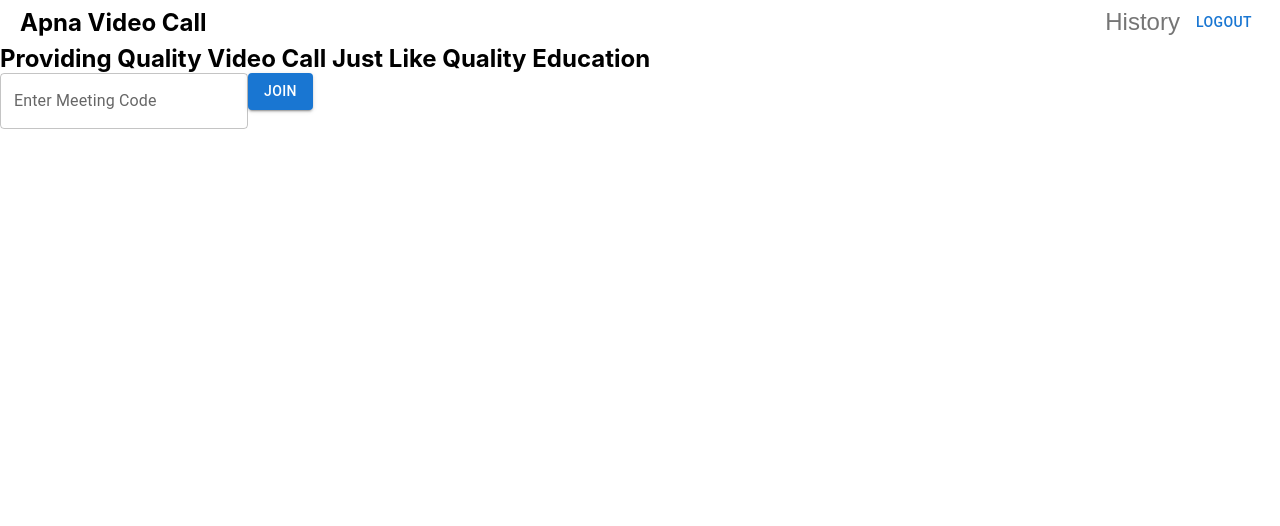
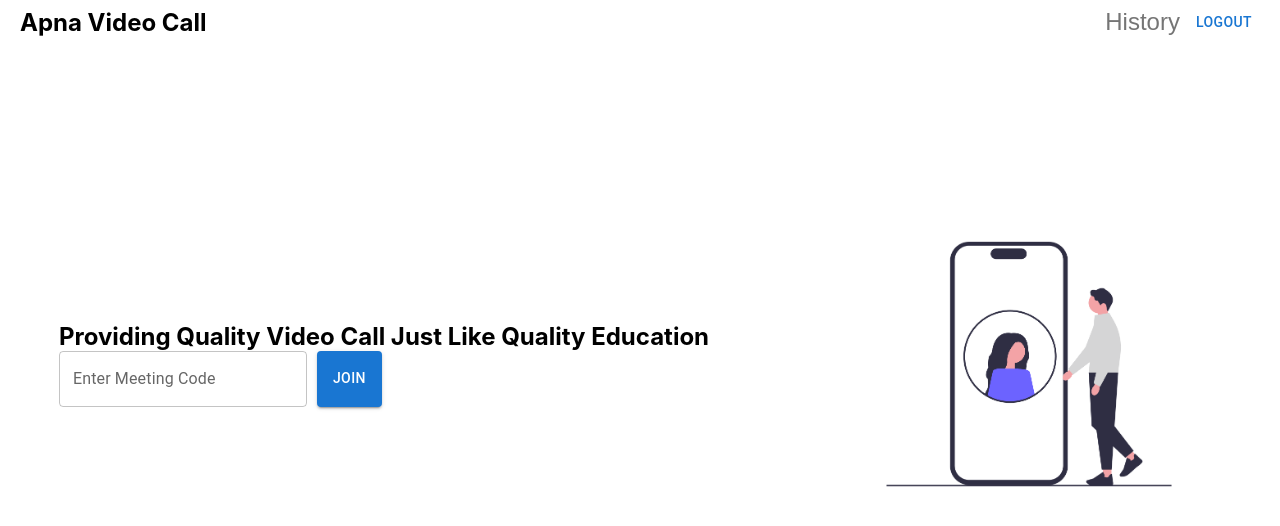
Before and after one commit to SayantanSheet/VideoCall_Frontend, a React (Create React App) app: page /home in a window 1280 px wide. Shown: the top 526 px of the page. Built offline with nearby package versions, Linux system fonts and the light colour scheme; sample sign-in values are in the browser's storage; some icons are missing; the HTML template or start-up script is replaced by a standard one.

Commit message:
Enhance layout of meeting components with flexbox and improve styling for better user experience

```diff
--- a/src/App.css
+++ b/src/App.css
@@ -67,5 +67,23 @@
 }
 
 .meetContainer {
-
+    display: flex;
+    padding-inline:20px;
+    height: 80vh;
+    gap:10vw;
+    justify-content: center;
 }
+.leftPanel {
+    display: flex;
+    align-items: center;
+    height: 100%;
+}
+.rightPanel {
+    display: flex;
+    align-items: center;
+}
+.rightPanel > img {
+    height: auto;
+    width: 30vw;
+    border-radius: 20px;
+}
--- a/src/contexts/AuthContext.jsx
+++ b/src/contexts/AuthContext.jsx
@@ -14,6 +14,7 @@ export const AuthProvider = ({ children }) => {
     const authContext = useContext(AuthContext);
 
     const [userData, setUserData] = useState(authContext);
+    const router = useNavigate();
 
 
     const handleRegister = async(name, username, password) => {
@@ -44,7 +45,7 @@ export const AuthProvider = ({ children }) => {
             throw err;
         }
     }
-    const router = useNavigate();
+
 
     const data={
         userData,
--- a/src/pages/home.jsx
+++ b/src/pages/home.jsx
@@ -40,10 +40,15 @@ import TextField from '@mui/material/TextField';
             <div className="leftPanel">
                 <div>
                     <h2>Providing Quality Video Call Just Like Quality Education</h2>
-                    <div style={{display:'flex', gap:"10px"}}></div>
+                    <div style={{display:'flex', gap:"10px"}}>
                       <TextField onChange={(e) => setMeetingCode(e.target.value)} id='outlined-basic' label="Enter Meeting Code"/>
-                    <Button variant="contained" onClick={handleJoinVideoCall}>Join</Button>
+                    <Button  variant="contained" onClick={handleJoinVideoCall}>Join</Button>
+                    </div>
                 </div>
+            </div>
+
+            <div className="rightPanel">
+                <img srcSet='/logo3.png' alt=''/>
             </div>
         </div>
         </>
```
